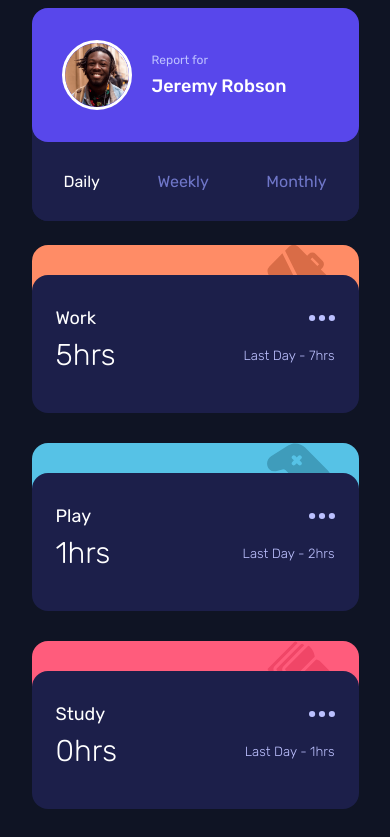
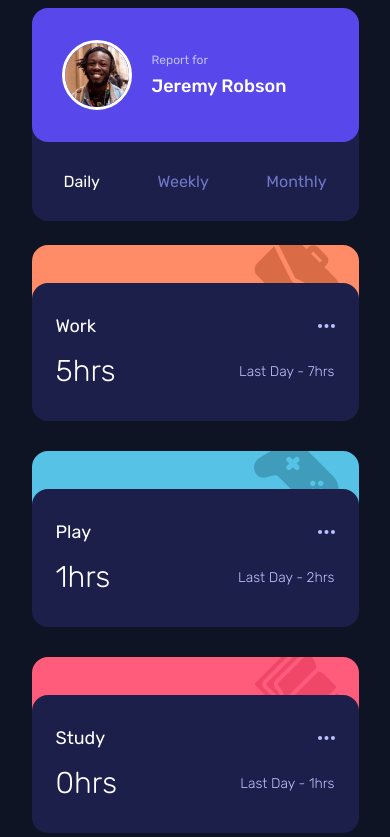
Before and after one commit to abizmo/time-tracking-dashboard, a React (Create React App) app: page / in a window 390 px wide. Shown: the top 837 px of the page. Built offline with nearby package versions, Linux system fonts and the light colour scheme.

Commit message:
feat(card): finish mobile style

```diff
--- a/src/components/Dashboard/Cards/Card/index.jsx
+++ b/src/components/Dashboard/Cards/Card/index.jsx
@@ -9,7 +9,7 @@ ${({ type, theme }) => css`
   color: white;
   display: grid;
   grid-template-rows: auto auto;
-  margin-top: 30px;
+  margin-top: 38px;
   padding: 32px 24px;
   position:relative;
 
@@ -19,24 +19,34 @@ ${({ type, theme }) => css`
     content: ' ';
     background-color: ${theme.color.primary[type]};
     background-image: url('./images/icon-${type}.svg');
-    background-size: 20%;
-    background-position: 90% 5%;
+    background-size: 26%;
+    background-position: 92% 40%;
     background-repeat: no-repeat;
     border-radius: 16px 16px 0 0;
     position: absolute;
-    top: -30px;
+    top: -38px;
     z-index: -1;
   }
 `}
 `;
 
-const Row = styled.div`
+const Header = styled.div`
   ${({ theme }) => css`
     align-items: center;
     display: flex;
-    flex-wrap: wrap;
     justify-content: space-between;
-    margin-bottom: 8px;
+    margin-bottom: 16px;
+
+    @media(min-width: ${theme.breakpoint.desktop}) {
+    }
+  `}
+`;
+
+const Stats = styled.div`
+  ${({ theme }) => css`
+    align-items: center;
+    display: flex;
+    justify-content: space-between;
 
     @media(min-width: ${theme.breakpoint.desktop}) {
     }
@@ -64,12 +74,13 @@ const More = styled.img.attrs({
   alt: 'More',
   src: './images/icon-ellipsis.svg',
 })`
-  height: 6px;
+  height: 4px;
 `;
 
 const Small = styled.small`
   ${({ theme }) => css`
     color: ${theme.color.neutral.lighter};
+    font-size: 14px;
     font-weight: ${theme.typography.weight.light};
     text-transform: capitalize;
 
@@ -85,14 +96,14 @@ const Card = ({
   current, previous, timeframe, title,
 }) => (
   <Container type={toKebabCase(title)}>
-    <Row>
+    <Header>
       <Title>{title}</Title>
       <More />
-    </Row>
-    <Row>
+    </Header>
+    <Stats>
       <Stat>{`${current}hrs`}</Stat>
       <Small>{`Last ${timeframe} - ${previous}hrs`}</Small>
-    </Row>
+    </Stats>
   </Container>
 );
 
```
